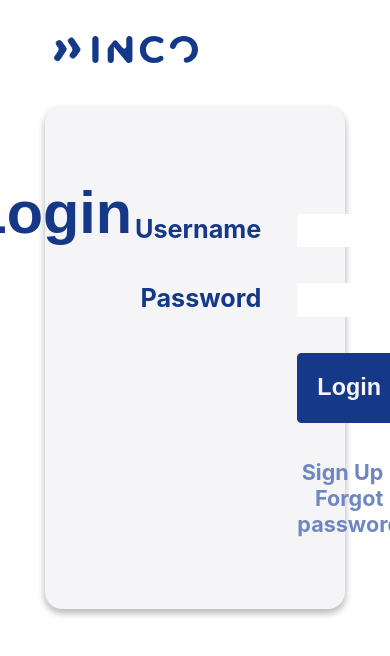
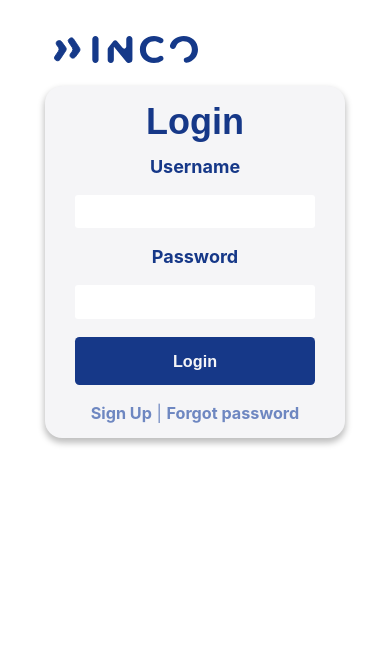
Before and after one commit to cattrn/incode-web-app, a React (Create React App) app in the folder client/: page /login in a window 390 px wide. Shown: the top 656 px of the page. Built offline with nearby package versions, Linux system fonts and the light colour scheme.

Commit message:
added responsiveness to the form for 800px and 450px breakpoints

```diff
--- a/client/src/common/components/Button/Button.style.js
+++ b/client/src/common/components/Button/Button.style.js
@@ -13,5 +13,11 @@ const StyledButton = styled.button`
   height: 3em;
   border: none;
   width: 100%;
+  &:hover {
+    cursor: pointer;
+  }
+  @media (max-width: 500px) {
+    font-size: 0.9em;
+  }
 `
 export default StyledButton
--- a/client/src/pages/LoginPage/LoginForm.css
+++ /dev/null
@@ -1,127 +0,0 @@
-/*  importing fonts */
-@import url('https://fonts.googleapis.com/css2?family=Baloo+Bhai+2:wght@800&family=Inter:wght@400;700&display=swap');
-
-/*  variables */
-
-:root {
-    --primary-color: #163888;
-    --background-color: #F5F5F7;
-    --link-color: #6E87C1
-}
-
-/*
-.LoginForm {
-    display: grid;
-    grid-auto-flow: column;
-    grid-template-columns: 29% 70%;
-    gap: 1%;
-    background-color: var(--background-color);
-    box-shadow: 0px 4px 6px 1px rgba(0, 0, 0, 0.25);
-    border-radius: 0.95em;
-    margin-top: 13%;
-    width: 100%;
-    max-width: 1107px;
-    justify-content: space-evenly;
-    justify-items: center;
-    align-content: space-evenly;
-    align-items: center;
-    padding: 4em 0px 4em;
-}
-
-.LoginForm h1 {
-    justify-self: end;
-    align-self: start;
-    margin-top: 0;
-    font-size: 3.3em;
-    font-family: 'Baloo Bhai 2', sans-serif;
-    color: var(--primary-color);
-} */
-
-/* .LoginContent {
-    justify-self: start;
-    padding-top: 2em;
-    width: 80%;
-}
-
-.FormContent {
-    display: grid;
-    align-content: center;
-    grid-gap: 2em;
-} */
-
-/* .FormContent label {
-    color: 163888;
-    text-align: end;
-    font-family: 'Inter', sans-serif;
-    font-size: 1.4em;
-    font-weight: 700;
-} */
-
-.FormContent label:nth-of-type(1) {
-    grid-column: 1;
-    grid-row: 1;
-}
-
-.FormContent label:nth-of-type(2) {
-    grid-column: 1;
-    grid-row: 2;
-}
-
-/* .FormContent input {
-    width: 13em;
-    border: none;
-    width: 100%;
-    background-color: #FFFFFF;
-    height: 2.5em;
-    border-radius: 3px;
-} */
-
-.FormContent input:nth-of-type(1) {
-    grid-column: 2/3;
-    grid-row: 1;
-}
-
-.FormContent input:nth-of-type(2) {
-    grid-column: 2/3;
-    grid-row: 2;
-}
-
-.FormContent button {
-    grid-column: 2/3;
-    grid-row: 3;
-    width: 100%;
-}
-
-/* .Links {
-    color: var(--link-color);
-    text-align: center;
-    font-size: 1.2em;
-    grid-column: 2/3;
-    grid-row: 4;
-} */
-
-/* .Links a {
-    text-decoration: none;
-    color: var(--link-color);
-    font-weight: 700;
-} */
-
-@media screen and (max-width: 1000px){
-    .LoginForm {
-        display: flex;
-        flex-direction: column;
-        align-items: center;
-    }
-    .LoginContent {
-        padding-top: 0;
-        margin-right: 10%;
-    }
-    .LoginForm h1 {
-        align-self: center;
-    }
-}
-
-@media screen and (max-width: 650px){
-
-
-}
--- a/client/src/pages/LoginPage/LoginForm.jsx
+++ b/client/src/pages/LoginPage/LoginForm.jsx
@@ -18,9 +18,9 @@ function LoginForm() {
       <FormWrapper>
         <Form>
           <FormLabel htmlFor="username">Username</FormLabel>
-          <FormInput name="username" />
+          <FormInput name="username" type="text" />
           <FormLabel htmlFor="password">Password</FormLabel>
-          <FormInput name="password" />
+          <FormInput name="password" type="password" />
           <ButtonContainer>
             <Button name="Login" />
           </ButtonContainer>
--- a/client/src/pages/LoginPage/LoginPage.style.js
+++ b/client/src/pages/LoginPage/LoginPage.style.js
@@ -23,45 +23,58 @@ export const PageContent = styled.div`
   justify-content: center;
   width: 76.87%;
   background-color: #ffffff;
+  padding: 5% 0 5% 0;
 `
 // Login form styling
 
 export const Container = styled.div`
-  display: grid;
-  grid-auto-flow: column;
-  grid-template-columns: 29% 70%;
-  gap: 1%;
+  display: flex;
   background-color: #f5f5f7;
   box-shadow: 0px 4px 6px 1px rgba(0, 0, 0, 0.25);
   border-radius: 0.95em;
-  margin-top: 13%;
   width: 100%;
   max-width: 1107px;
-  justify-content: space-evenly;
-  justify-items: center;
-  align-content: space-evenly;
-  align-items: center;
-  padding: 4em 0px 4em;
+  justify-content: center;
+  align-items: flex-start;
+  padding: 5% 10%;
+
+  @media (max-width: 1000px) {
+    flex-direction: column;
+    align-items: center;
+  }
 `
 
 export const FormH1 = styled.h1`
-  justify-self: end;
-  align-self: start;
   margin-top: 0;
   font-size: 3.3em;
   color: 163888;
+  @media (max-width: 500px) {
+    font-size: 2em;
+  }
 `
 
 export const FormWrapper = styled.div`
   justify-self: start;
   padding-top: 2em;
   width: 80%;
+  @media (max-width: 1000px) {
+    justify-self: center;
+  }
+  @media (max-width: 850px) {
+    width: 100%;
+    padding-top: 0.7em;
+  }
 `
 
 export const Form = styled.div`
   display: grid;
   align-content: center;
   grid-gap: 2em;
+  @media (max-width: 850px) {
+    display: flex;
+    flex-direction: column;
+    gap: 1em;
+  }
 `
 
 export const FormLabel = styled.label`
@@ -77,15 +90,27 @@ export const FormLabel = styled.label`
     grid-column: 1;
     grid-row: 2;
   }
+  @media (max-width: 850px) {
+    text-align: center;
+  }
+  @media (max-width: 500px) {
+    font-size: 1em;
+  }
 `
 
 export const FormInput = styled.input`
   width: 13em;
   border: none;
   width: 100%;
-  background-color: ffffff;
+  background-color: #ffffff;
   height: 2.5em;
   border-radius: 3px;
+  padding-left: 5px;
+  color: #163888;
+  &:focus {
+    border: none;
+    outline: none;
+  }
   &:nth-of-type(1) {
     grid-column: 2/3;
     grid-row: 1;
@@ -99,6 +124,9 @@ export const FormInput = styled.input`
 export const ButtonContainer = styled.div`
   grid-column: 2/3;
   grid-row: 3;
+  @media (max-width: 500px) {
+    width: ;
+  }
 `
 
 export const LinksWrapper = styled.div`
@@ -107,6 +135,9 @@ export const LinksWrapper = styled.div`
   font-size: 1.2em;
   grid-column: 2/3;
   grid-row: 4;
+  @media (max-width: 500px) {
+    font-size: 0.9em;
+  }
 `
 
 export const Link = styled.a`
```
